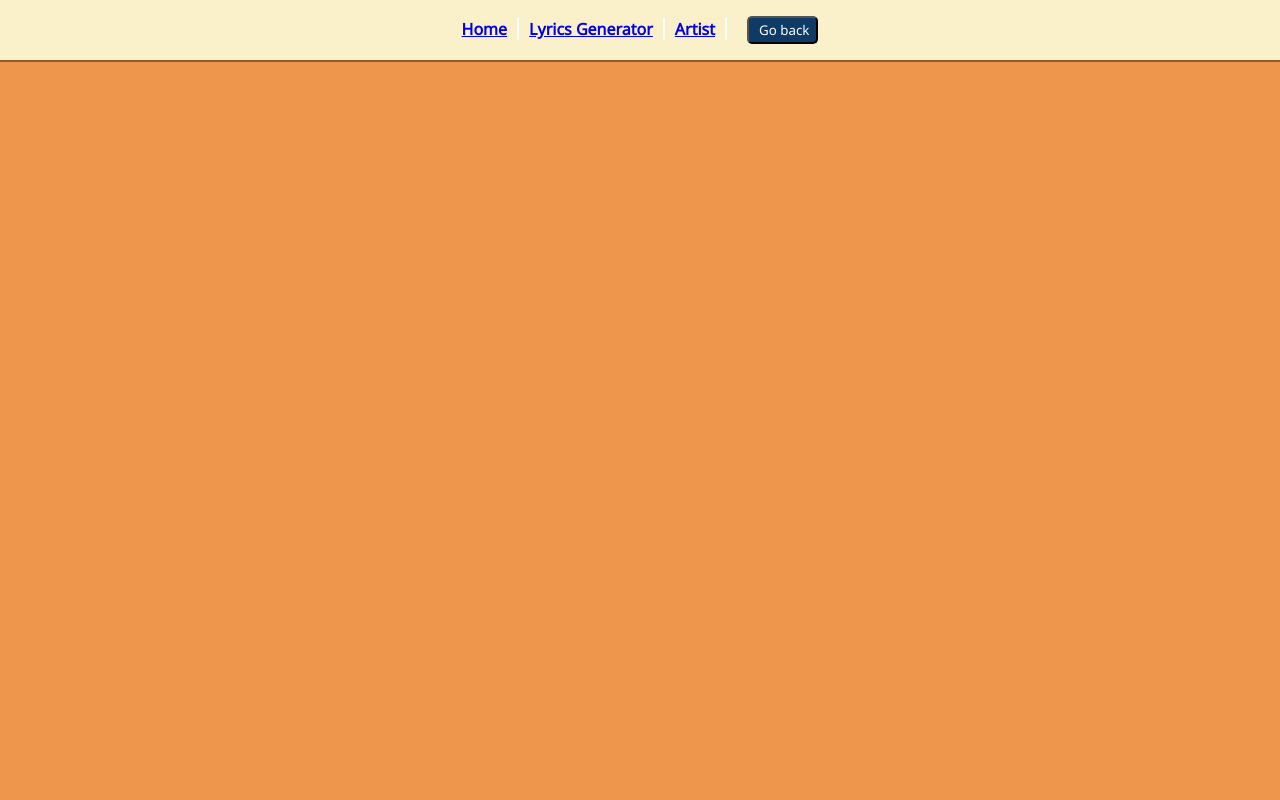
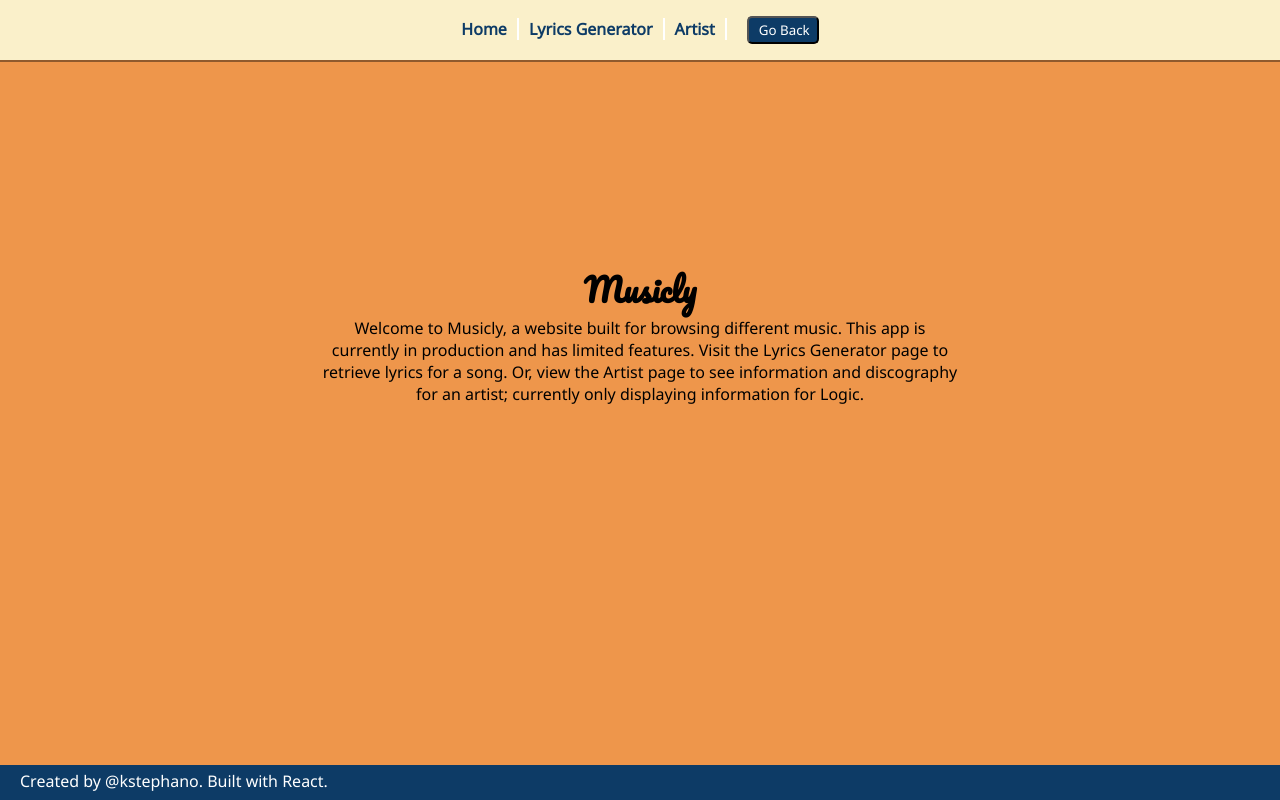
Before and after one commit to kstephano/react-music-site, a React app: page / in a window 1280 px wide. Built offline with nearby package versions, Linux system fonts and the light colour scheme.

Commit message:
changed layout and added footer

```diff
--- a/src/App.js
+++ b/src/App.js
@@ -1,18 +1,29 @@
 import React from "react";
 import { Link, useNavigate } from "react-router-dom";
+
+import './App.css';
 
 const App = () => {
     const navigate = useNavigate();
     return (
-        <>
-            <h1>Awesome React Music Website</h1>
+        <div className="container">
             <nav className="nav-bar">
-                <Link to="/">Home</Link>
-                <Link to="/lyrics">Lyrics Generator</Link>
-                <Link to="/artist">Artist</Link>
-                <button onClick={() => navigate(-1)}>Go back</button>
+                <Link className="text-link" to="/">Home</Link>
+                <Link className="text-link" to="/lyrics">Lyrics Generator</Link>
+                <Link className="text-link" to="/artist">Artist</Link>
+                <button className="go-back" onClick={() => navigate(-1)}>Go Back</button>
             </nav>
-        </>
+            <div className="home-page">
+                <h1 aria-label="title">Musicly</h1>
+                <p>Welcome to Musicly, a website built for browsing different music. This app is currently in production and has limited features.
+                    Visit the Lyrics Generator page to retrieve lyrics for a song. Or, view the Artist page to see information and discography for an
+                    artist; currently only displaying information for Logic.
+                </p>
+            </div>
+            <div className="footer">
+                <p>Created by @kstephano. Built with React.</p>
+            </div>
+        </div>
     )
 }
 
```
